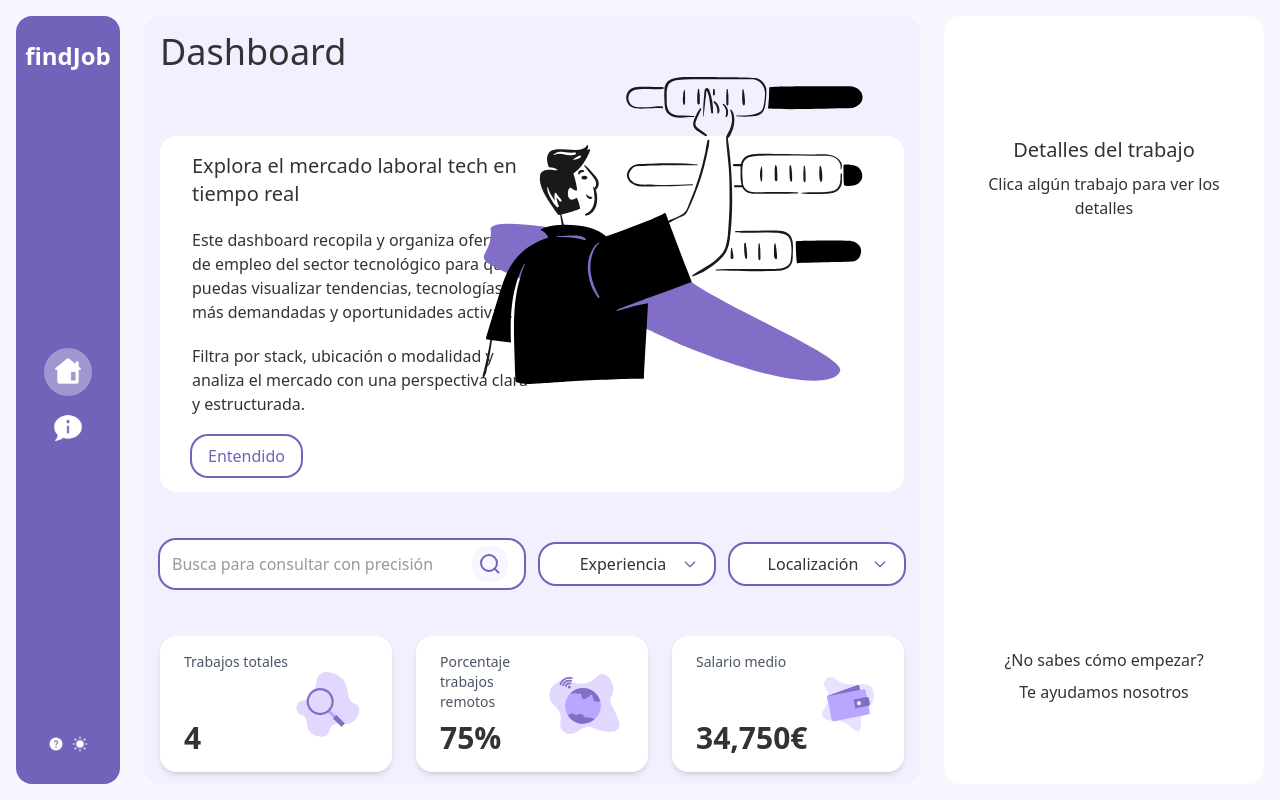
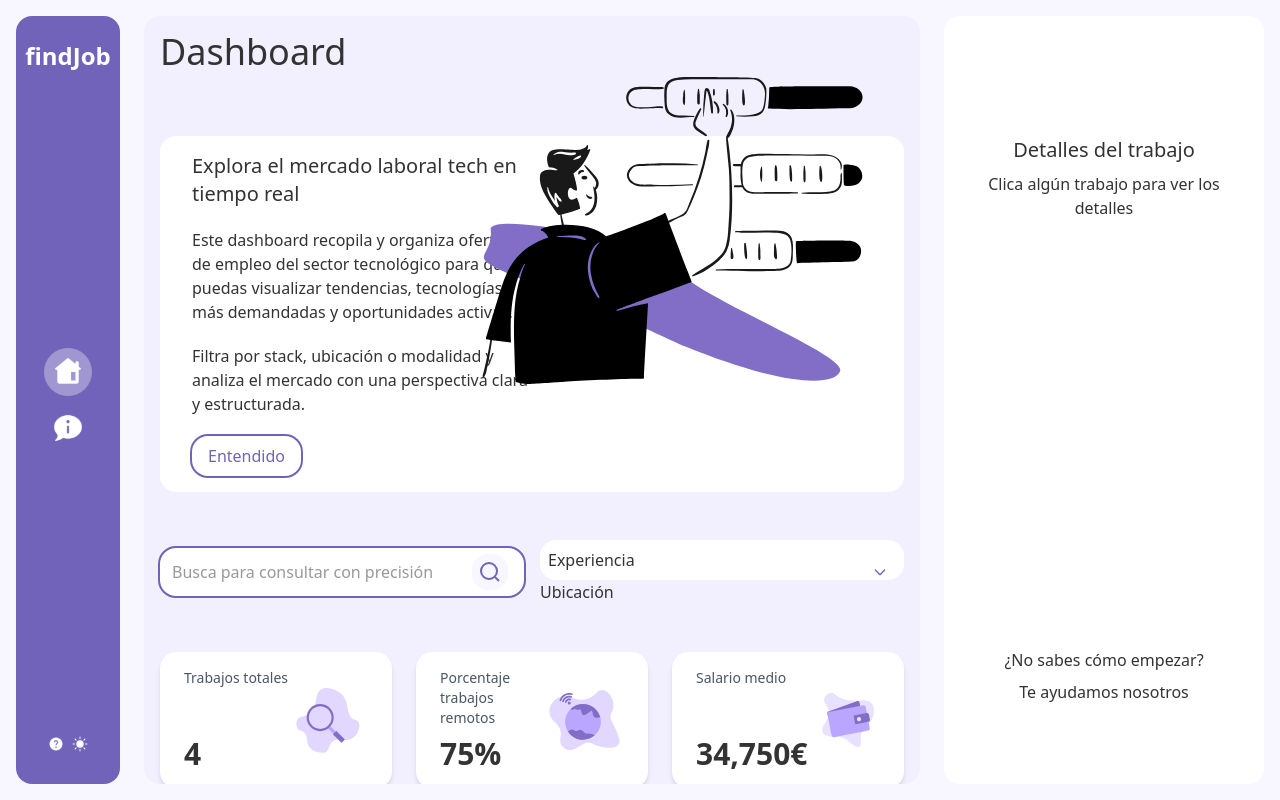
Before and after one commit to JaumeEsquerdo/dashboard-findJob, a Next.js app in the folder job-dashboard/: page / in a window 1280 px wide. Built offline with nearby package versions, Linux system fonts and the light colour scheme.

Commit message:
logica selects custom de filtros

```diff
--- a/job-dashboard/src/app/globals.css
+++ b/job-dashboard/src/app/globals.css
@@ -52,6 +52,17 @@ body,
   scrollbar-width: none; /* Firefox */
 }
 
+/* CAMBIAR COLOR BARRAS */
+/* Chrome, Edge, Safari */
+::-webkit-scrollbar-thumb {
+  background-color: var(--color-main);
+}
+
+/* Firefox */
+* {
+  scrollbar-color: var(--color-main) transparent;
+}
+
 :focus {
   outline: 2px solid #7163ba;
 }
--- a/job-dashboard/src/components/FiltrosSelects.tsx
+++ b/job-dashboard/src/components/FiltrosSelects.tsx
@@ -2,7 +2,7 @@
 import { type Filters } from "../app/types/types";
 import { useHelper } from "../context/useHelper";
 import { useScroll } from "../context/useScrollContext";
-import { useRef, useEffect } from "react";
+import { useRef, useEffect, useState } from "react";
 import { Button } from "./Button";
 
 type Props = {
@@ -14,7 +14,11 @@ type Props = {
 export const FiltrosSelects = ({ filters, uniqueLocations, setFilters }: Props) => {
     const { step, nextStep, endGuide } = useHelper()
     const { setActiveStep, activeStep } = useScroll()
+    const [experienceOpen, setExperienceOpen] = useState(false)
+    const [ubicationOpen, setUbicationOpen] = useState(false)
     const ref = useRef<HTMLDivElement | null>(null)
+    const dropdownRef = useRef<HTMLDivElement | null>(null)
+    const ubicationRef = useRef<HTMLDivElement | null>(null)
 
 
     useEffect(() => {
@@ -22,6 +26,27 @@ export const FiltrosSelects = ({ filters, uniqueLocations, setFilters }: Props)
             ref.current?.scrollIntoView({ behavior: 'smooth' })
         }
     }, [activeStep])
+
+    /* detectar click fuera del dropdown */
+
+    useEffect(() => {
+        const handleClickOutside = (e: MouseEvent) => {
+            // Comprobamos que e.target sea un Node (un nodo del DOM, es decir un elemento, texto o comment dentro del árbol de la página),
+            // porque contains() solo acepta nodos del DOM
+            if (dropdownRef.current && e.target instanceof Node && !dropdownRef.current.contains(e.target)) {
+                setExperienceOpen(false)
+            }
+            if (ubicationRef.current && e.target instanceof Node && !ubicationRef.current.contains(e.target)) {
+                setUbicationOpen(false)
+            }
+        }
+
+        document.addEventListener('mousedown', handleClickOutside)
+
+        return () => {
+            document.removeEventListener('mousedown', handleClickOutside)
+        }
+    }, [])
 
 
     return (
@@ -60,7 +85,60 @@ export const FiltrosSelects = ({ filters, uniqueLocations, setFilters }: Props)
                 </span>
             </label>
             {/* filtros selects */}
-            <div className="flex gap-4 items-center justify-center w-full">
+
+            <div ref={dropdownRef} className="relative w-full">
+                <div
+
+                    className="p-2 cursor-pointer rounded-2xl bg-whiteSpecial flex justify-between items-center"
+                    onClick={() => setExperienceOpen(!experienceOpen)}
+                >
+                    {filters.experience || 'Experiencia'}
+                    <svg
+                        className="pointer-events-none absolute right-4 top-1/2 -translate-y-1/2 w-4 h-4 text-main lg:right-4"
+                        xmlns="http://www.w3.org/2000/svg"
+                        fill="none"
+                        viewBox="0 0 24 24"
+                        stroke="currentColor"
+                    >
+                        <path strokeLinecap="round" strokeLinejoin="round" strokeWidth="2" d="M19 9l-7 7-7-7" />
+                    </svg>
+                </div>
+                {experienceOpen && (
+                    <ul className="absolute w-full mt-1 bg-whiteSpecial border rounded-2xl max-h-40 overflow-auto z-10">
+
+                        {/* Opción reset */}
+                        <li
+                            className="p-2 cursor-pointer font-medium hover:bg-main hover:text-white"
+                            onClick={() => {
+                                setFilters({ ...filters, experience: "" })
+                                setExperienceOpen(false)
+                            }}
+                        >
+                            Todos
+                        </li>
+
+                        {/* opciones */}
+                        {['Junior', 'Mid-level', 'Senior'].map((exp) => (
+                            <li key={exp}
+                                className="p-2 cursor-pointer hover:bg-main hover:text-white"
+                                onClick={() => {
+                                    setFilters({ ...filters, experience: exp })
+                                    setExperienceOpen(false)
+                                }}
+                            >
+                                {exp}
+                            </li>
+                        ))}
+                    </ul>
+                )}
+
+                <div ref={ubicationRef} className="relative w-full">
+                    <div onClick={() => setUbicationOpen(!ubicationOpen)}>Ubicación</div>
+                    {ubicationOpen && <ul className="absolute w-full mt-1 bg-whiteSpecial border rounded-2xl max-h-40 overflow-auto z-10">...</ul>}
+                </div>
+            </div>
+
+            {/* <div className="flex gap-4 items-center justify-center w-full">
                 <label className="relative w-full block lg:hover:-translate-y-1.5 transition duration-100">
                     <select className="p-2 pr-4 cursor-pointer text-center rounded-2xl w-full bg-whiteSpecial outline-2 outline-main focus:outline-main focus:shadow-[0_0_0_2px_var(--color-main),0_4px_0_2px_var(--color-main)] hover:shadow-[0_0_0_2px_var(--color-main),0_4px_0_2px_var(--color-main)]  focus:outline-2 transition duration-100 appearance-none" value={filters.experience} onChange={(e) => setFilters({ ...filters, experience: e.target.value })}>
                         <option value="" >Experiencia</option>
@@ -101,7 +179,7 @@ export const FiltrosSelects = ({ filters, uniqueLocations, setFilters }: Props)
                         <path strokeLinecap="round" strokeLinejoin="round" strokeWidth="2" d="M19 9l-7 7-7-7" />
                     </svg>
                 </label>
-            </div>
+            </div> */}
         </div>
 
     );
```
